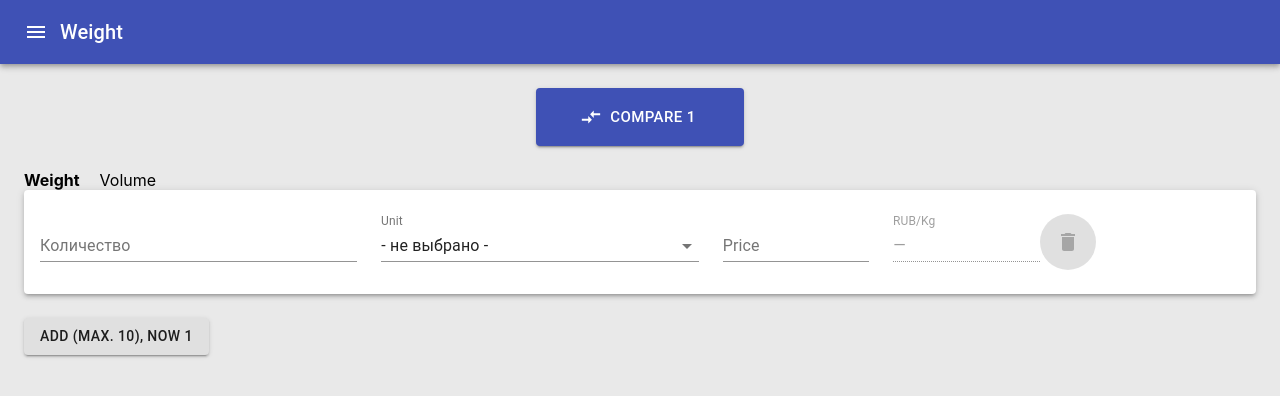
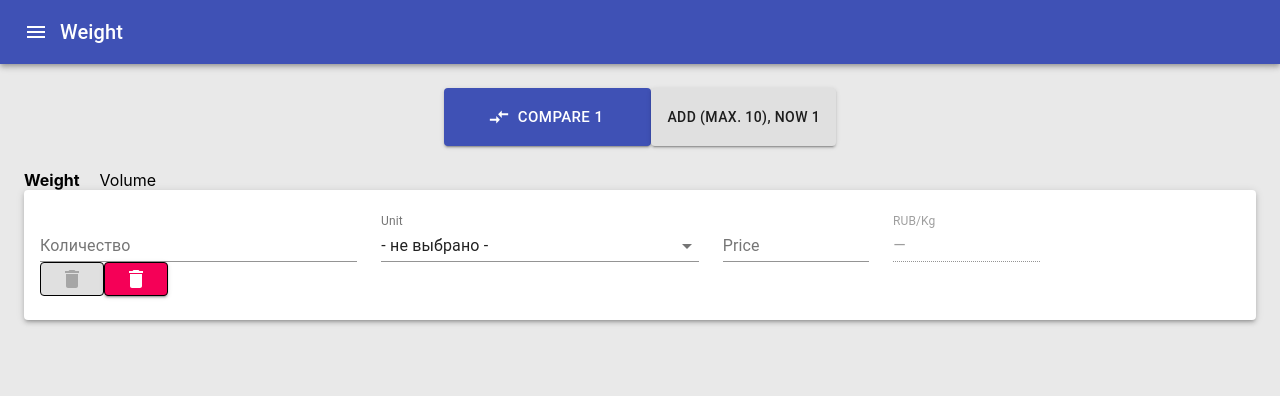
Before and after one commit to LazzyLizzard/shop-assist, a React (Create React App) app: page / in a window 1280 px wide. Shown: the top 396 px of the page. Built offline with nearby package versions, Linux system fonts and the light colour scheme.

Commit message:
Layout change and updates
changed layout
added clear button (raw)
snackbar with warning

```diff
--- a/src/App.jsx
+++ b/src/App.jsx
@@ -1,14 +1,12 @@
 import React, {Component} from 'react';
 import {get, isEqual} from 'lodash';
-import {Button, Container, Drawer, Grid} from '@material-ui/core';
+import {Container, Drawer, Grid, Snackbar} from '@material-ui/core';
 import {DEFAULT_COMPARE_DATA} from './constants/initial-values';
 import {MEASURES} from './constants/measures';
-import {BEST_VALUES_INDEXES, COMPARE_DATA, MEASURE, SIDEBAR_VISIBLE} from './constants/field-names';
+import {BEST_VALUES_INDEXES, COMPARE_DATA, DISPLAY_SNACKBAR, MEASURE, SIDEBAR_VISIBLE} from './constants/field-names';
 import {CompareButton, Header, MeasuresList, PriceItem} from './components';
 import {fl} from './utils';
 
-
-const MAX_ITEMS = 10;
 const DEFAULT_MEASURE_KEY = 'WEIGHT';
 
 const setMeasure = (measureKey) => {
@@ -27,7 +25,8 @@ export class App extends Component {
         [COMPARE_DATA]: [DEFAULT_COMPARE_DATA],
         [MEASURE]: setMeasure(DEFAULT_MEASURE_KEY),
         [BEST_VALUES_INDEXES]: [],
-        [SIDEBAR_VISIBLE]: false
+        [SIDEBAR_VISIBLE]: false,
+        [DISPLAY_SNACKBAR]: false
     };
 
     addItem = () => {
@@ -71,6 +70,12 @@ export class App extends Component {
         })
     };
 
+    resetItem = (index) => {
+        this.setState(({compareData}) => ({
+            [COMPARE_DATA]: compareData.map((item, itemIndex) => index === itemIndex ? DEFAULT_COMPARE_DATA : item)
+        }))
+    };
+
     sidebarToggler = () => {
         this.setState((prevState) => ({
             [SIDEBAR_VISIBLE]: !prevState[SIDEBAR_VISIBLE]
@@ -78,9 +83,10 @@ export class App extends Component {
     };
 
     setBestValue = () => {
-        this.setState({
-            [BEST_VALUES_INDEXES]: fl(this.state[COMPARE_DATA], this.state.measure.standard)
-        })
+        this.setState(() => ({
+            [BEST_VALUES_INDEXES]: fl(this.state[COMPARE_DATA], this.state.measure.standard),
+            [DISPLAY_SNACKBAR]: this.state[COMPARE_DATA].length === 1
+        }));
     };
 
     componentDidUpdate(_, prevState) {
@@ -112,10 +118,19 @@ export class App extends Component {
                         changeMeasureHandler={this.changeMeasureHandler}
                     />
                 </Drawer>
-                <Container maxWidth={false} style={{minHeight: "100%"}}>
+                <Container maxWidth={false}>
+                    <Snackbar
+                        open={this.state[DISPLAY_SNACKBAR]}
+                        message={<span id="message-id">Для сравнения необходимо не менее 2 товаров</span>}
+                        autoHideDuration={2000}
+                        onClose={() => this.setState({
+                            [DISPLAY_SNACKBAR]: false
+                        })}
+                    />
                     <CompareButton
-                        onClick={this.setBestValue}
+                        onSetBestValue={this.setBestValue}
                         itemsCount={compareData.length}
+                        onAddItem={this.addItem}
                     />
                     <Grid container>
                         <Grid item xs={6}>
@@ -137,21 +152,8 @@ export class App extends Component {
                         measure={measure}
                         bestValues={this.state[BEST_VALUES_INDEXES]}
                         standard={this.state.measure.standard}
+                        resetItemHandler={this.resetItem}
                     />
-                    <div style={{
-                        position: 'sticky',
-                        bottom: 0
-                    }}>
-
-                            <Button
-                                type="button"
-                                variant="contained"
-                                disabled={compareData.length >= MAX_ITEMS}
-                                onClick={this.addItem}>
-                                Add (max. {MAX_ITEMS}), now {compareData.length}
-                            </Button>
-
-                    </div>
 
                 </Container>
             </React.Fragment>
--- a/src/components/compare-button/compare-button.jsx
+++ b/src/components/compare-button/compare-button.jsx
@@ -2,6 +2,7 @@ import React from 'react';
 import {noop} from 'lodash';
 import {Button, makeStyles} from '@material-ui/core';
 import CompareArrowsIcon from '@material-ui/icons/CompareArrows';
+import {MAX_ITEMS} from '../../constants/initial-values';
 
 const useStyles = makeStyles((theme) => ({
     compareButtonContainer: {
@@ -14,7 +15,7 @@ const useStyles = makeStyles((theme) => ({
     }
 }));
 
-export const CompareButton = ({onClick = noop, itemsCount}) => {
+export const CompareButton = ({onSetBestValue = noop, itemsCount, onAddItem = noop}) => {
     const classes = useStyles();
     return (
         <div className={classes.compareButtonContainer}>
@@ -24,11 +25,19 @@ export const CompareButton = ({onClick = noop, itemsCount}) => {
                 type="button"
                 color="primary"
                 variant="contained"
-                onClick={onClick}
+                onClick={onSetBestValue}
                 startIcon={<CompareArrowsIcon />}
             >
                 Compare {itemsCount}
             </Button>
+
+            <Button
+                type="button"
+                variant="contained"
+                disabled={itemsCount >= MAX_ITEMS}
+                onClick={onAddItem}>
+                Add (max. {MAX_ITEMS}), now {itemsCount}
+            </Button>
         </div>
     );
 };
--- a/src/components/price-item/price-item.jsx
+++ b/src/components/price-item/price-item.jsx
@@ -1,14 +1,19 @@
 import React from 'react';
 import {get} from 'lodash';
-import {Fab, FormControl, Grid, InputLabel, makeStyles, MenuItem, Paper, Select, TextField} from '@material-ui/core';
+import {FormControl, Grid, InputLabel, makeStyles, MenuItem, Paper, Select, TextField} from '@material-ui/core';
 import {green} from '@material-ui/core/colors';
-import DeleteIcon from '@material-ui/icons/Delete';
+
 import {Input} from '../../components';
 import {calculatePricePerStandardValue} from '../../utils';
 import {MEASURES} from '../../constants/measures';
+import {RemoveButton} from "./remove-button";
 
 const colors = {
     greenBest: green["300"]
+};
+
+const INPUT_PROPS = {
+    name: 'unit'
 };
 
 // https://github.com/mui-org/material-ui/issues/9573
@@ -46,7 +51,8 @@ export const PriceItem = ({
     measureKey,
     measure,
     bestValues,
-    standard
+    standard,
+    resetItemHandler
 }) => {
     const classes = useStyles();
     const {itemName} = measure;
@@ -87,9 +93,7 @@ export const PriceItem = ({
                                         label="Unit"
                                         value={item.unit}
                                         onChange={(event) => changeHandler(event, index)}
-                                        inputProps={{
-                                            name: 'unit'
-                                        }}
+                                        inputProps={INPUT_PROPS}
                                     >
                                         {getMeasuresOptions(measureKey, true)}
                                     </Select>
@@ -108,7 +112,6 @@ export const PriceItem = ({
                             <Grid item lg={2}>
                                 <TextField
                                     disabled
-                                    style={{fontWeight: 'bold'}}
                                     label={`RUB/${itemName}`}
                                     value={calculatePricePerStandardValue({
                                         unit: item.unit,
@@ -121,15 +124,25 @@ export const PriceItem = ({
                         </Grid>
                     </Grid>
                     <Grid item lg={1} xs={2}>
-                        <Fab
-                            disabled={!allowDelete}
-                            color="secondary"
-                            onClick={() => {
+
+                    </Grid>
+                </Grid>
+                <Grid container>
+                    <Grid item>
+                        <RemoveButton
+                            allowDelete={allowDelete}
+                            onRemove={() => {
                                 removeHandler(index)
                             }}
-                        >
-                            <DeleteIcon />
-                        </Fab>
+                        />
+                    </Grid>
+                    <Grid item>
+                        <RemoveButton
+                            allowDelete={true}
+                            onRemove={() => {
+                                resetItemHandler(index)
+                            }}
+                        />
                     </Grid>
                 </Grid>
             </Paper>
--- /dev/null
+++ b/src/components/price-item/remove-button.jsx
@@ -0,0 +1,26 @@
+import React from 'react';
+import {Button, makeStyles} from '@material-ui/core';
+import DeleteIcon from '@material-ui/icons/Delete';
+
+const useStyles = makeStyles((theme) => ({
+    buttonSmall: {
+        padding: theme.spacing(0.5),
+        border: 'solid 1px #000',
+        // background: '#fff'
+    }
+}));
+
+export const RemoveButton = ({allowDelete, onRemove, iconComponent}) => {
+    const classes = useStyles();
+    return (
+        <Button
+            variant="contained"
+            className={classes.buttonSmall}
+            disabled={!allowDelete}
+            color="secondary"
+            onClick={onRemove}
+        >
+            <DeleteIcon/>
+        </Button>
+    );
+};
--- a/src/constants/field-names.js
+++ b/src/constants/field-names.js
@@ -5,3 +5,4 @@ export const QUANTITY = 'quantity';
 export const BEST_VALUES_INDEXES = 'bestValuesIndexes';
 export const MEASURE = 'measure';
 export const SIDEBAR_VISIBLE = 'sidebarVisible';
+export const DISPLAY_SNACKBAR = 'displaySnackBar';
--- a/src/constants/initial-values.js
+++ b/src/constants/initial-values.js
@@ -7,3 +7,5 @@ export const DEFAULT_COMPARE_DATA = {
     [PRICE]: '',
     [QUANTITY]: ''
 };
+
+export const MAX_ITEMS = 10;
--- a/src/utils.js
+++ b/src/utils.js
@@ -3,6 +3,10 @@ import {MDASH} from './constants/initial-values';
 import {PRICE, QUANTITY, UNIT} from './constants/field-names';
 
 export const fl = (values = [], standard) => {
+    // single set of data cannot be compared
+    if (values.length === 1) {
+        return [];
+    }
     const allPricesPerStandard = values.map(item => calculatePricePerStandardValue({
         [UNIT]: item.unit,
         standard,
@@ -13,7 +17,6 @@ export const fl = (values = [], standard) => {
     // if (allPricesPerStandard.some(item => isNaN(item) )) {
     //     return [];
     // }
-    console.log('allPricesPerStandard', allPricesPerStandard);
     const minVal = min(allPricesPerStandard);
     return allPricesPerStandard.reduce(
         (acc, item, index) => item === minVal
@@ -26,9 +29,3 @@ export const calculatePricePerStandardValue = ({unit, standard, price, quantity}
     const result = Number(unit) * Number(price) / (Number(quantity) / Number(standard));
     return isNaN(result) || !result ? MDASH : Math.round(result);
 };
-
-// TODO [sf] 10.02.2019 curry for getMeasuresOptions
-export const getMeasureStandard = (measureData, measureKey) => {
-    const x = measureData.items.find(item => item.standard === true);
-    return x.factor;
-};
```
